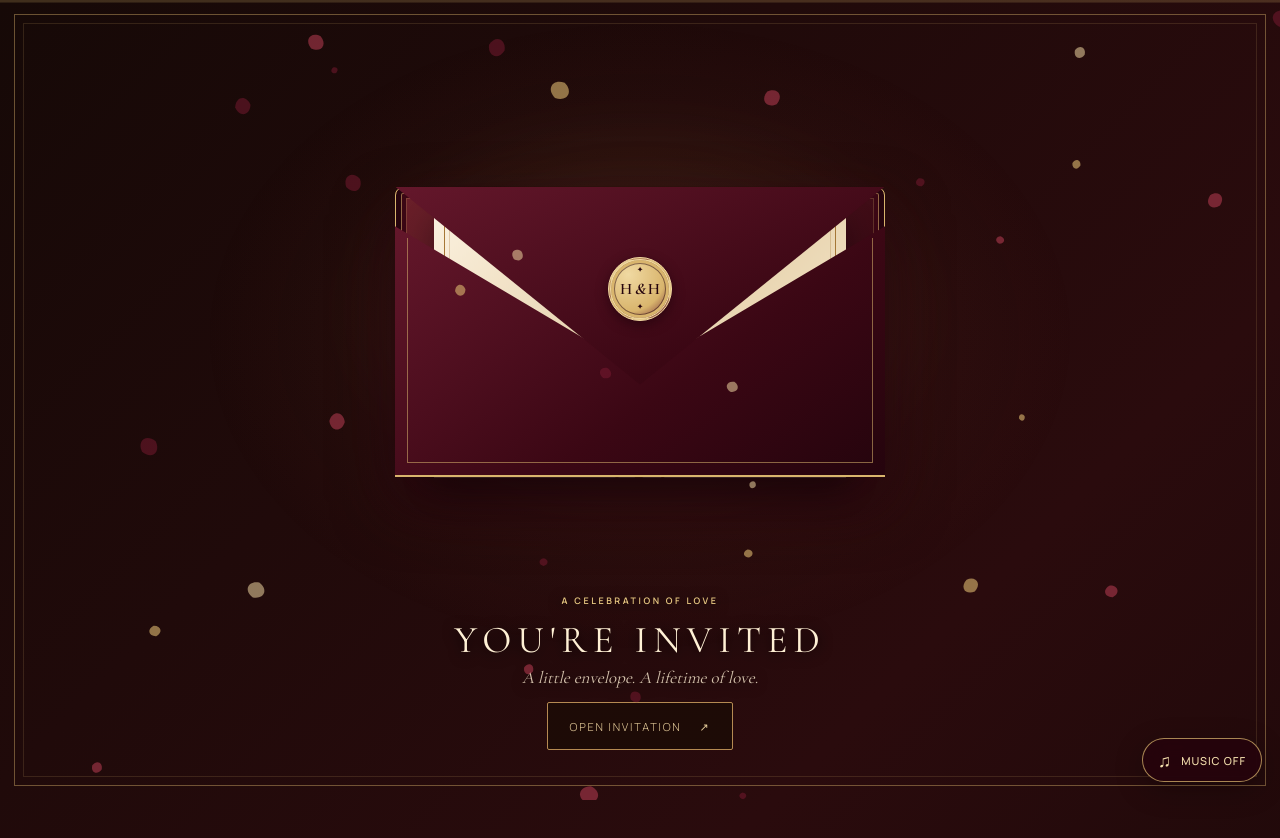
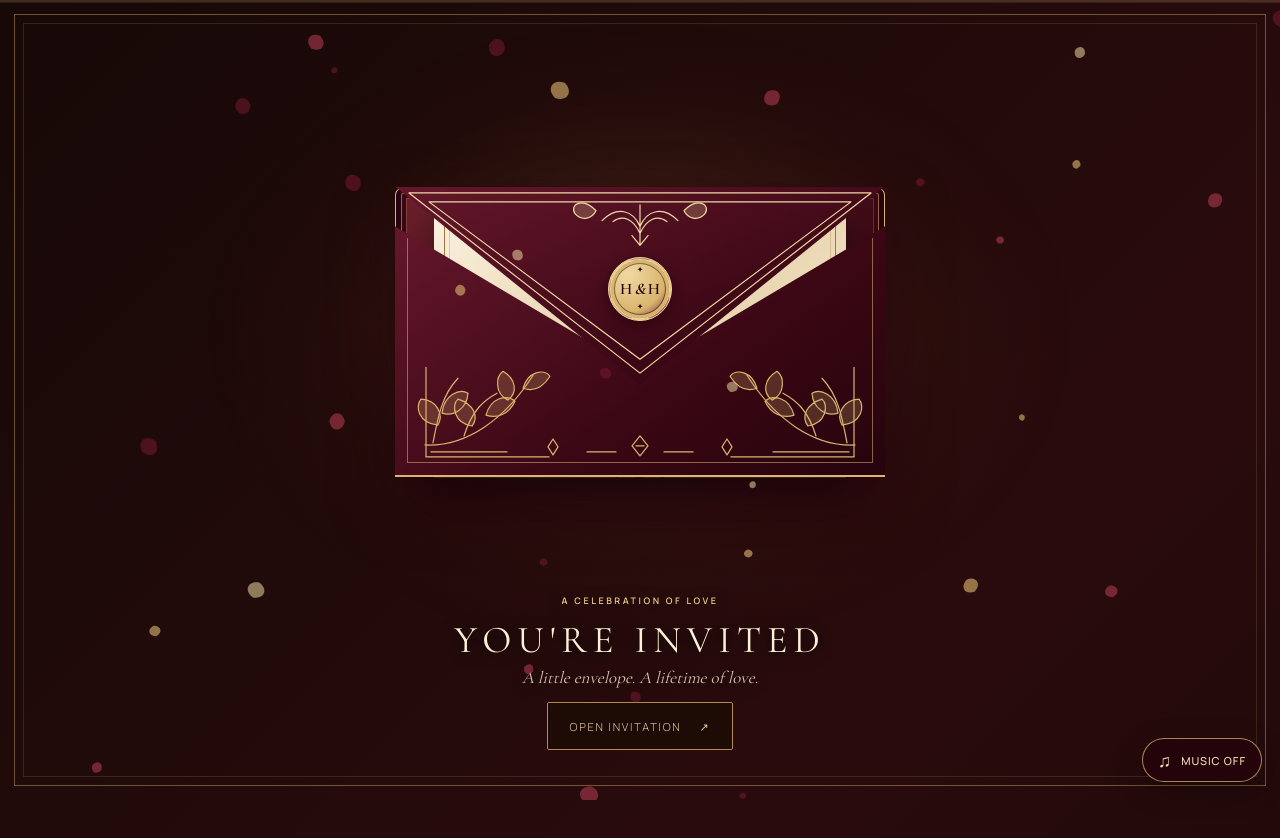
Before and after one commit to ThakurHriday/hrithik-himaja-wedding, a plain HTML site: page index.html in a window 1280 px wide. Shown: the top 838 px of the page. Drawn offline with nearby package versions, Linux system fonts and the light colour scheme.

```diff
--- a/index.html
+++ b/index.html
@@ -33,8 +33,28 @@
         </div>
       </div>
       <div class="envelope-back"></div>
-      <div class="envelope-pocket"></div>
-      <div class="envelope-flap"></div>
+      <div class="envelope-pocket">
+        <svg class="envelope-engraving" viewBox="0 0 490 250" preserveAspectRatio="none" aria-hidden="true">
+          <defs>
+            <g id="envelope-botanical">
+              <path d="M30 220 C72 222 111 193 138 150 M38 218 C43 191 47 170 63 153 M69 211 C77 185 89 175 102 168"/>
+              <path class="foil-leaf" d="M43 200 C23 198 20 181 26 174 C42 175 49 189 43 200Z M47 188 C49 169 65 163 73 168 C72 183 59 192 47 188Z M77 201 C59 198 56 180 63 174 C79 179 84 192 77 201Z M91 190 C96 172 112 169 120 176 C114 189 102 194 91 190Z M113 175 C99 168 101 151 108 146 C121 154 123 167 113 175Z M128 163 C133 146 149 143 155 151 C148 162 139 167 128 163Z"/>
+              <path d="M31 232 H154 M31 232 V142 M36 227 H112"/>
+              <path d="M153 222 l5 -8 5 8 -5 8Z"/>
+            </g>
+          </defs>
+          <use href="#envelope-botanical"/>
+          <use href="#envelope-botanical" transform="translate(490 0) scale(-1 1)"/>
+          <path d="M192 227 H221 M269 227 H298 M245 211 l8 10 -8 10 -8 -10Z M241 221 H249"/>
+        </svg>
+      </div>
+      <div class="envelope-flap">
+        <svg class="envelope-engraving" viewBox="0 0 490 200" preserveAspectRatio="none" aria-hidden="true">
+          <path d="M14 6 H476 L245 188Z M34 15 H456 L245 174Z"/>
+          <path d="M207 34 C222 19 238 23 245 40 C252 23 268 19 283 34 M218 35 C228 27 239 33 245 47 C251 33 262 27 272 35 M245 18 V57 M237 49 l8 10 8 -10"/>
+          <path class="foil-leaf" d="M201 24 C188 10 174 17 180 27 C187 35 197 32 201 24Z M289 24 C302 10 316 17 310 27 C303 35 293 32 289 24Z"/>
+        </svg>
+      </div>
       <div class="envelope-seal">H<span>&amp;</span>H</div>
     </div>
     <div class="door-caption envelope-caption">
```
